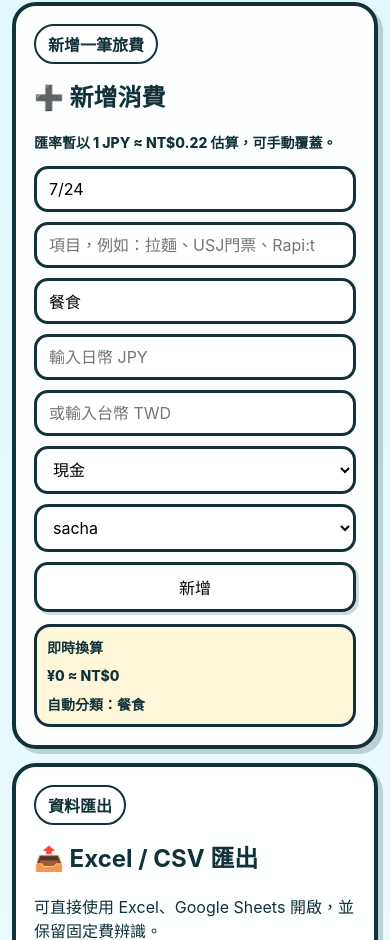
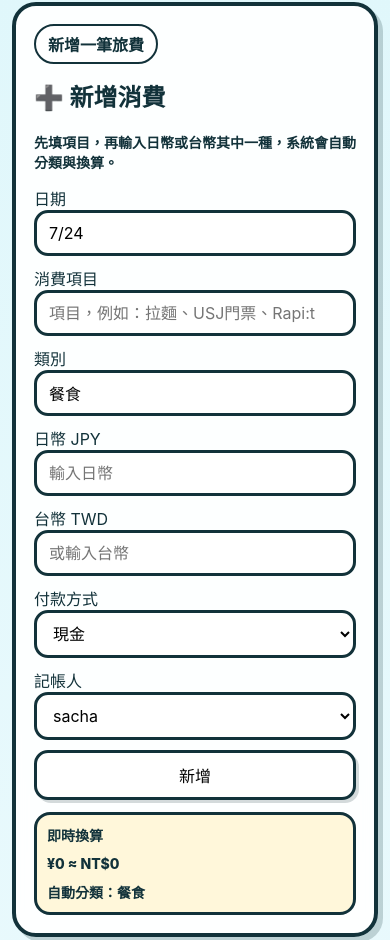
Before and after one commit to sacha693/my-storyjs-app, a React (Vite) app: page /my-storyjs-app/expense in a window 390 px wide. Shown: the part 4140-5080 px from the top of the page. Built offline with nearby package versions, Linux system fonts and the light colour scheme; no server answers; the database is empty.

Commit message:
Improve mobile expense form UX with labels

```diff
--- a/src/components/ExpenseForm.tsx
+++ b/src/components/ExpenseForm.tsx
@@ -76,12 +76,14 @@ export function ExpenseForm() {
   }
 
   return (
-    <section className="card expensePanel">
+    <section className="card expensePanel expenseFormPanel">
       <span className="badge">新增一筆旅費</span>
       <h2>➕ 新增消費</h2>
-      <p className="miniHint">匯率暫以 1 JPY ≈ NT$0.22 估算，可手動覆蓋。</p>
+      <p className="miniHint">先填項目，再輸入日幣或台幣其中一種，系統會自動分類與換算。</p>
 
       <form className="expenseForm" onSubmit={handleSubmit}>
+        <label className="fieldGroup">
+          <span>日期</span>
           <input
             value={form.date}
             disabled={isSaving}
@@ -90,7 +92,10 @@ export function ExpenseForm() {
             }
             placeholder="日期"
           />
+        </label>
 
+        <label className="fieldGroup fieldWide">
+          <span>消費項目</span>
           <input
             value={form.item}
             disabled={isSaving}
@@ -100,7 +105,10 @@ export function ExpenseForm() {
             }}
             placeholder="項目，例如：拉麵、USJ門票、Rapi:t"
           />
+        </label>
 
+        <label className="fieldGroup">
+          <span>類別</span>
           <input
             value={form.category}
             disabled={isSaving}
@@ -109,7 +117,10 @@ export function ExpenseForm() {
             }
             placeholder="自動分類"
           />
+        </label>
 
+        <label className="fieldGroup">
+          <span>日幣 JPY</span>
           <input
             inputMode="numeric"
             type="number"
@@ -120,9 +131,12 @@ export function ExpenseForm() {
               const jpy = parseAmount(event.target.value)
               setForm({ ...form, jpy, twd: jpy > 0 ? round(jpy * JPY_TO_TWD) : 0 })
             }}
-          placeholder="輸入日幣 JPY"
+            placeholder="輸入日幣"
           />
+        </label>
 
+        <label className="fieldGroup">
+          <span>台幣 TWD</span>
           <input
             inputMode="numeric"
             type="number"
@@ -133,9 +147,12 @@ export function ExpenseForm() {
               const twd = parseAmount(event.target.value)
               setForm({ ...form, twd, jpy: twd > 0 ? round(twd / JPY_TO_TWD) : 0 })
             }}
-          placeholder="或輸入台幣 TWD"
+            placeholder="或輸入台幣"
           />
+        </label>
 
+        <label className="fieldGroup">
+          <span>付款方式</span>
           <select
             value={form.pay}
             disabled={isSaving}
@@ -148,7 +165,10 @@ export function ExpenseForm() {
             <option value="電子支付">電子支付</option>
             <option value="已預付">已預付</option>
           </select>
+        </label>
 
+        <label className="fieldGroup">
+          <span>記帳人</span>
           <select
             value={form.createdBy}
             disabled={isSaving}
@@ -162,8 +182,9 @@ export function ExpenseForm() {
             <option value="sacha">sacha</option>
             <option value="yang">yang</option>
           </select>
+        </label>
 
-        <button type="submit" disabled={isSaving}>
+        <button className="fieldSubmit" type="submit" disabled={isSaving}>
           {isSaving ? '新增中...' : '新增'}
         </button>
       </form>
```
Lines whose indentation alone changed are shown as unchanged.
